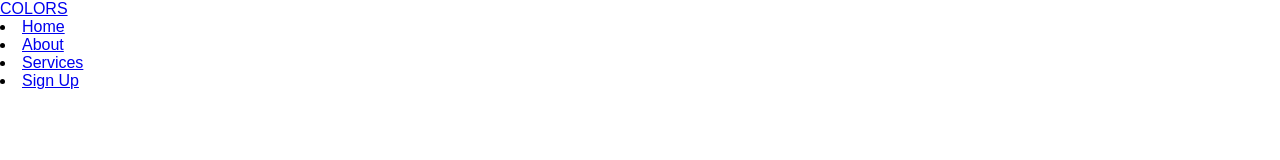
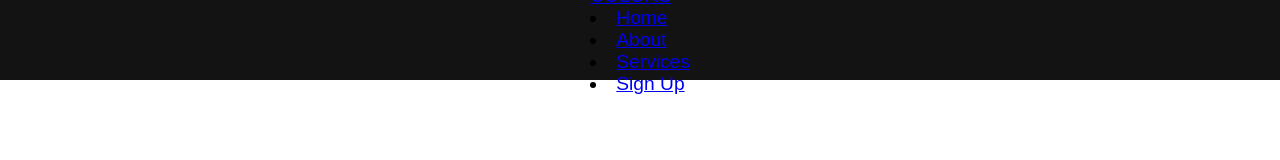
Before and after one commit to aamsg90/Simple, a plain HTML site: page index.html in a window 1280 px wide. Drawn offline with Linux system fonts and the light colour scheme.

Commit message:
Styling part 2

```diff
--- a/styles.css
+++ b/styles.css
@@ -5,3 +5,15 @@
     font-family: 'Kumbh Sans', sans-serif;
     scroll-behavior: smooth;
   }
+
+  .navbar {
+    background: #131313;
+    height: 80px;
+    display: flex;
+    justify-content: center;
+    align-items: center;
+    font-size: 1.2rem;
+    position: sticky;
+    top: 0;
+    z-index: 999;
+  }
```
